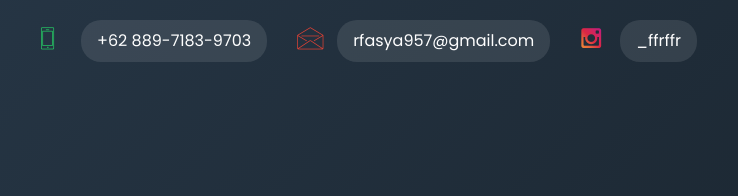
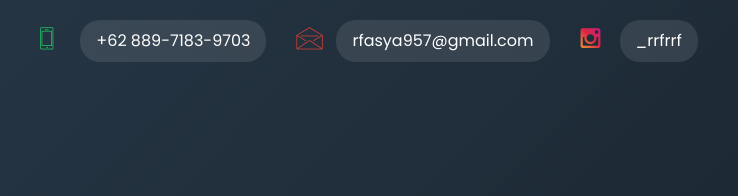
Before and after one commit to rahmafs/cv_website, a plain HTML site: page index.html in a window 1280 px wide. Shown: the part 501-697 px from the top of the page, 271-1009 px from the left. Drawn offline with nearby package versions, Linux system fonts and the light colour scheme; files whose address does not match are found by name.

Commit message:
Update index.html

```diff
--- a/index.html
+++ b/index.html
@@ -495,7 +495,7 @@
                                 <ul>
                                     <li><a href="https://wa.me/6288971839703" target="_blank"><i class="icon-phone"></i> +62 889-7183-9703</a></li>
                                     <li><a href="mailto:rfasya957@gmail.com"><i class="icon-envelope"></i> rfasya957@gmail.com</a></li>
-                                    <li><a href="https://www.instagram.com/_ffrffr" target="_blank"><i class="icon-instagram"></i> _ffrffr</a></li>
+                                    <li><a href="https://www.instagram.com/_rrfrrf" target="_blank"><i class="icon-instagram"></i> _rrfrrf</a></li>
                                 </ul>
                             </div>
                         </div>
@@ -505,7 +505,7 @@
         </div>
     </header>
 
-    <!-- ==== TENTANG SAYA ==== -->
+    <!-- ==== TENTANG SAYA === -->
     <div id="fh5co-about" class="animate-box">
         <div class="container">
             <div class="row">
```
